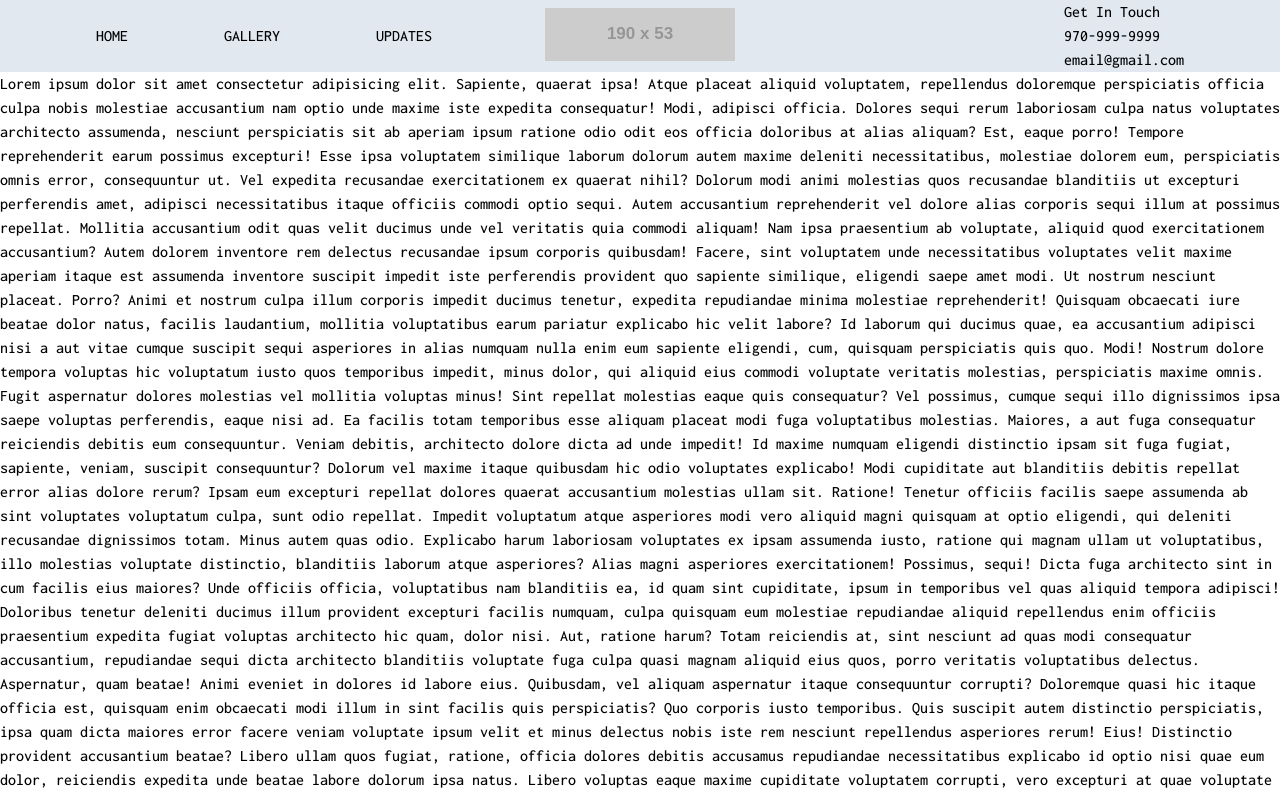
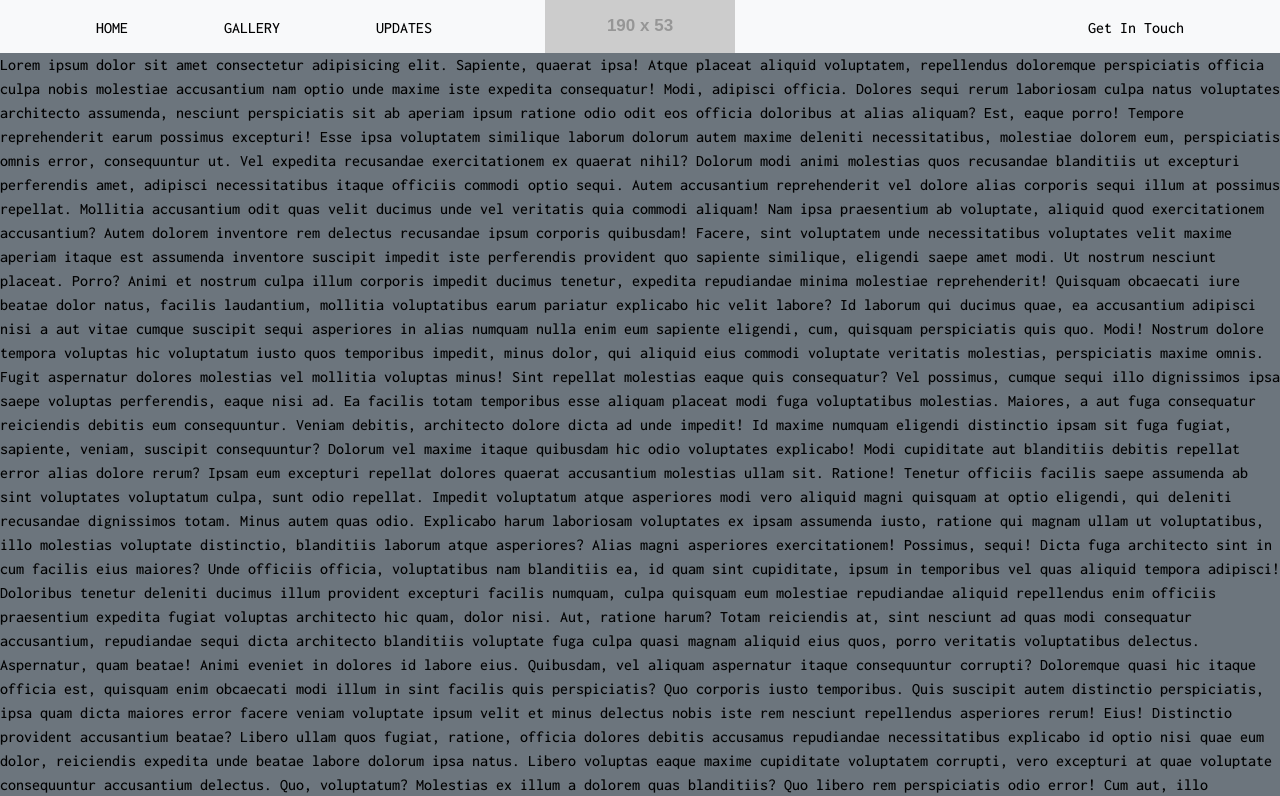
Before and after one commit to pkroberg/nocoupholstery, a website built with Vite: page index.html in a window 1280 px wide. Shown: the top 796 px of the page. Built offline with nearby package versions, Linux system fonts and the light colour scheme; placeholder pictures from the web are drawn by us.

Commit message:
Header css

```diff
--- a/index.html
+++ b/index.html
@@ -14,36 +14,38 @@
   </head>
 
   <body>
-    <header class="flex flex-row bg-slate-200 text-base sticky top-0">
+    <header class="flex flex-row bg-greyscale1 text-base sticky top-0 h-53">
       <!-- left side header -->
-      <ul id="nav-left" class="flex flex-row mt-6">
+      <ul id="nav-left" class="flex flex-row mt-4">
         <li class="mx-24">
-          <a href="index.html">HOME</a>
+          <a href="index.html" class="hover:underline">HOME</a>
         </li>
         <div class="relative group">
           <a
             href="gallery.html"
             id="dropdownBtn"
-            class="focus:outline-none mr-24"
+            class="focus:outline-none mr-24 hover:underline"
             >GALLERY</a
           >
           <div
             id="dropdown"
-            class="hidden absolute text-black bg-slate-200 p-2"
+            class="hidden absolute text-black bg-slate-200 p-2 bg-greyscale1"
           >
-            <a href="auto-marine.html">Auto/Marine</a>
-            <a href="commercial-healthcare.html">Commercial/Healthcare</a>
-            <a href="furniture.html">Furniture</a>
+            <a href="auto-marine.html" class="hover:underline">Auto/Marine</a>
+            <a href="commercial-healthcare.html" class="hover:underline"
+              >Commercial/Healthcare</a
+            >
+            <a href="furniture.html" class="hover:underline">Furniture</a>
           </div>
         </div>
         <li>
-          <a href="updates.html">UPDATES</a>
+          <a href="updates.html" class="hover:underline">UPDATES</a>
         </li>
       </ul>
 
       <!-- logo -->
       <a
-        class="logo absolute left-1/2 transform -translate-x-1/2 mt-2"
+        class="logo absolute left-1/2 transform -translate-x-1/2"
         href="index.html"
       >
         <img
@@ -53,16 +55,13 @@
       </a>
 
       <!-- right side header -->
-      <div class="ml-auto mr-24">
+      <div class="ml-auto mr-24 mt-4 hover:underline">
         <a href="">Get In Touch</a>
-        <ul id="contactOptions">
-          <li><a href="">970-999-9999</a></li>
-          <li><a href="">email@gmail.com</a></li>
-        </ul>
+        <ul id="contactOptions"></ul>
       </div>
     </header>
 
-    <p>
+    <p class="bg-greyscale6">
       Lorem ipsum dolor sit amet consectetur adipisicing elit. Sapiente, quaerat
       ipsa! Atque placeat aliquid voluptatem, repellendus doloremque
       perspiciatis officia culpa nobis molestiae accusantium nam optio unde
--- a/tailwind.config.js
+++ b/tailwind.config.js
@@ -4,11 +4,25 @@ export default {
   purge: ["*html"],
   content: [],
   theme: {
+    colors: {
+      greyscale1: "#F8F9FA",
+      greyscale2: "#E9ECEF",
+      greyscale3: "#DEE2E6",
+      greyscale4: "#CED4DA",
+      greyscale5: "#ADB5BD",
+      greyscale6: "#6C757D",
+      greyscale7: "#495057",
+      greyscale8: "#343A40",
+      greyscale9: "#212529",
+    },
     extend: {
       fontFamily: {
         sans: ["Inconsolata", "monospace", "Open Sans", "sans-serif"],
       },
     },
+    height: {
+      53: "53px",
+    },
   },
   plugins: [],
 };
```
Also changed, not shown: tailwind.css.
